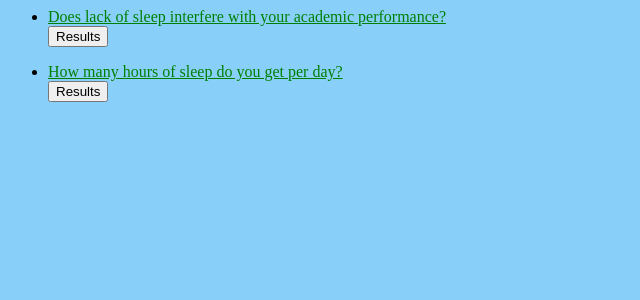
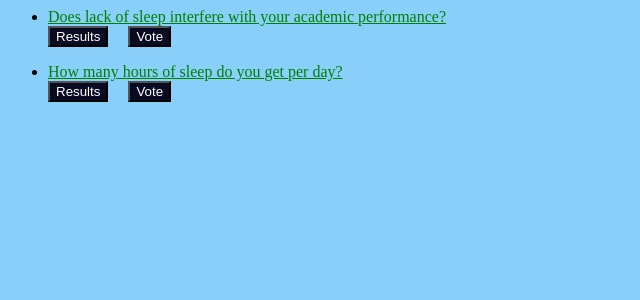
Before and after one commit to Supakrit65/ku-polls, a Django app: page /polls/ in a window 1280 px wide. Shown: the top 300 px of the page, without its empty margins (0-640 px from the left). Run offline with Django 4.2, Linux system fonts and the light colour scheme; data comes from the database, SQL or seed files in the repository; both versions use the stored data as it was after the commit.

Commit message:
Improve navigation between pages.

```diff
--- a/polls/static/polls/style.css
+++ b/polls/static/polls/style.css
@@ -6,3 +6,8 @@ body {
     background: white url("images/background.png") no-repeat;
     background-size: cover;
 }
+
+button {
+    background-color:#0a0a23;
+    color: #fff;
+}
--- a/polls/templates/polls/detail.html
+++ b/polls/templates/polls/detail.html
@@ -13,3 +13,9 @@
 </fieldset>
 <input type="submit" value="Vote">
 </form>
+
+<td><a href="{% url 'polls:results' question.id %}">
+    <button type="button">{{"Results"}}</button></a></td>&emsp;
+<a href="{% url 'polls:index' %}">
+<button type="button">{{"Back to List of Polls"}}</button>
+</a></pre>
--- a/polls/templates/polls/index.html
+++ b/polls/templates/polls/index.html
@@ -19,7 +19,14 @@
     {% for question in latest_question_list %}
         <p>
         <li><a href="{% url 'polls:detail' question.id %}">{{ question.question_text }}</a></li>
-        <td><a href="{% url 'polls:results' question.id %}"><button type="button" class="button">{{"Results"}}</button></a></td>
+        <td><a href="{% url 'polls:results' question.id %}">
+            <button type="button">{{"Results"}}</button></a></td>&emsp;
+            <!-- Show the vote button if can_vote is true for each question -->
+            {% if question.can_vote%}
+                <td><a href="{% url 'polls:detail' question.id %}">
+                <button type="button">{{"Vote"}}</button></a></td>
+            {% endif %}
+             <!-- Show the vote button part end here -->
         </p>
     {% endfor %}
     </ul>
--- a/polls/templates/polls/results.html
+++ b/polls/templates/polls/results.html
@@ -11,11 +11,13 @@
 {% endfor %}
 </ul>
 
-<a href="{% url 'polls:detail' question.id %}">Vote again?</a>
-
 {% if messages %}
 <div class="message">
     {% for message in messages %}
         <p style="color:red;">{{ message }}</p>
     {% endfor %}</div>
 {% endif %}
+
+<pre><a href="{% url 'polls:index' %}">
+<button type="button">{{"Back to List of Polls"}}</button>
+</a></pre>
--- a/polls/views.py
+++ b/polls/views.py
@@ -1,4 +1,4 @@
-from django.http import HttpResponseRedirect
+from django.http import HttpResponseRedirect, Http404
 from django.shortcuts import get_object_or_404, render
 from django.urls import reverse
 from django.views import generic
@@ -32,17 +32,22 @@ class DetailView(generic.DetailView):
         return Question.objects.filter(pub_date__lte=timezone.localtime())
 
     def get(self, request, *args, **kwargs):
-        self.object = get_object_or_404(Question, pk=kwargs['pk'])
+        try:
+            self.object = get_object_or_404(Question, pk=kwargs['pk'])
+        except Http404:
+            messages.error(request, 'No such question.')
+            return HttpResponseRedirect(reverse('polls:index'))
         # If someone navigates to a poll detail page when voting is not allowed,
         # redirect them to the polls index page
-        if not self.object.is_published():
-            messages.error(request, 'That given question is not published yet.')
-            return HttpResponseRedirect(reverse('polls:index'))
-        elif not self.object.can_vote():
-            messages.error(request, 'This question is closed.')
-            return HttpResponseRedirect(reverse('polls:results', args=(self.object.id,)))
         else:
-            return super().get(request, *args, **kwargs)
+            if not self.object.is_published():
+                messages.error(request, 'That given question is not published yet.')
+                return HttpResponseRedirect(reverse('polls:index'))
+            elif not self.object.can_vote():
+                messages.error(request, 'This question is closed.')
+                return HttpResponseRedirect(reverse('polls:results', args=(self.object.id,)))
+            else:
+                return super().get(request, *args, **kwargs)
 
 
 class ResultsView(generic.DetailView):
```
Also changed, not shown: db.sqlite3.
